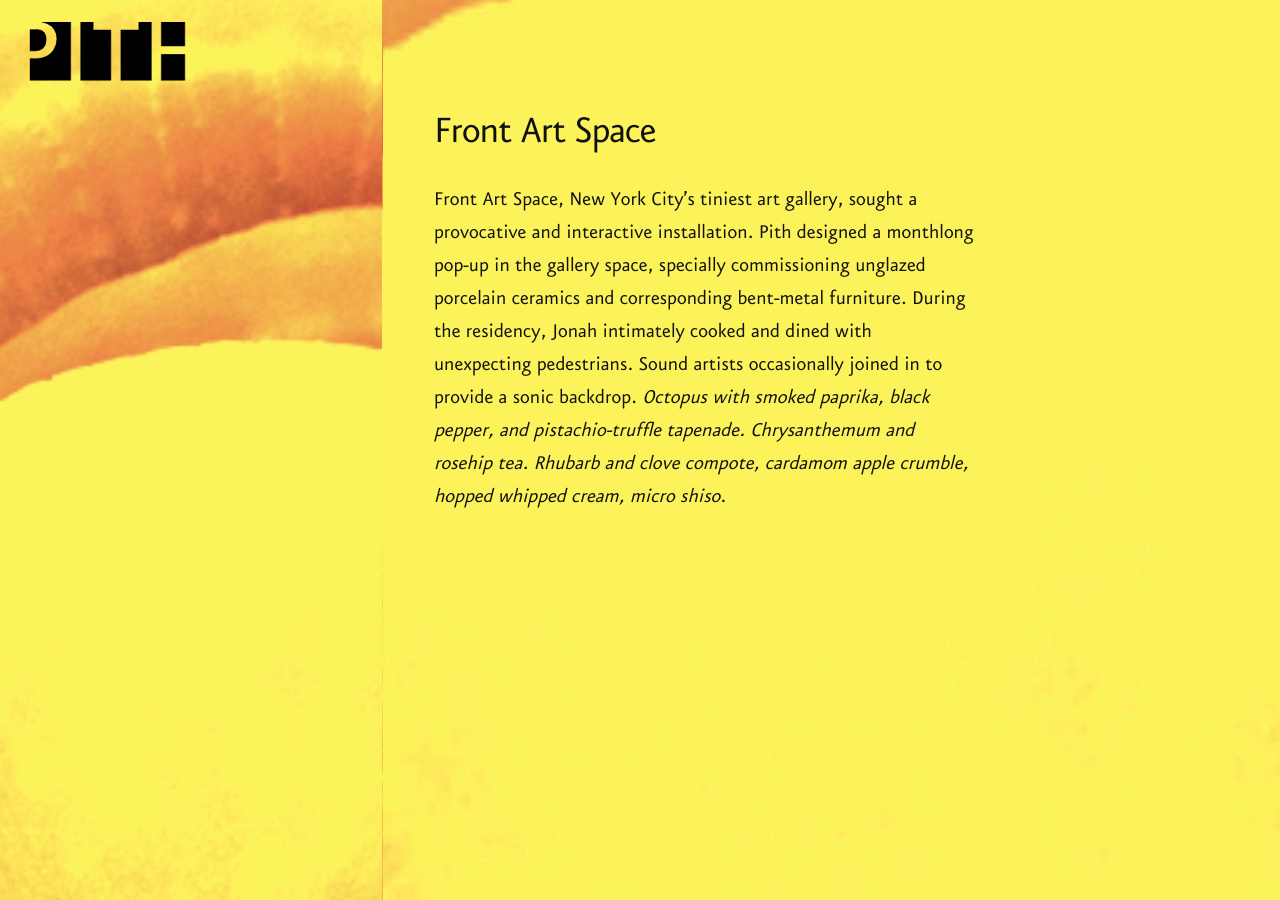
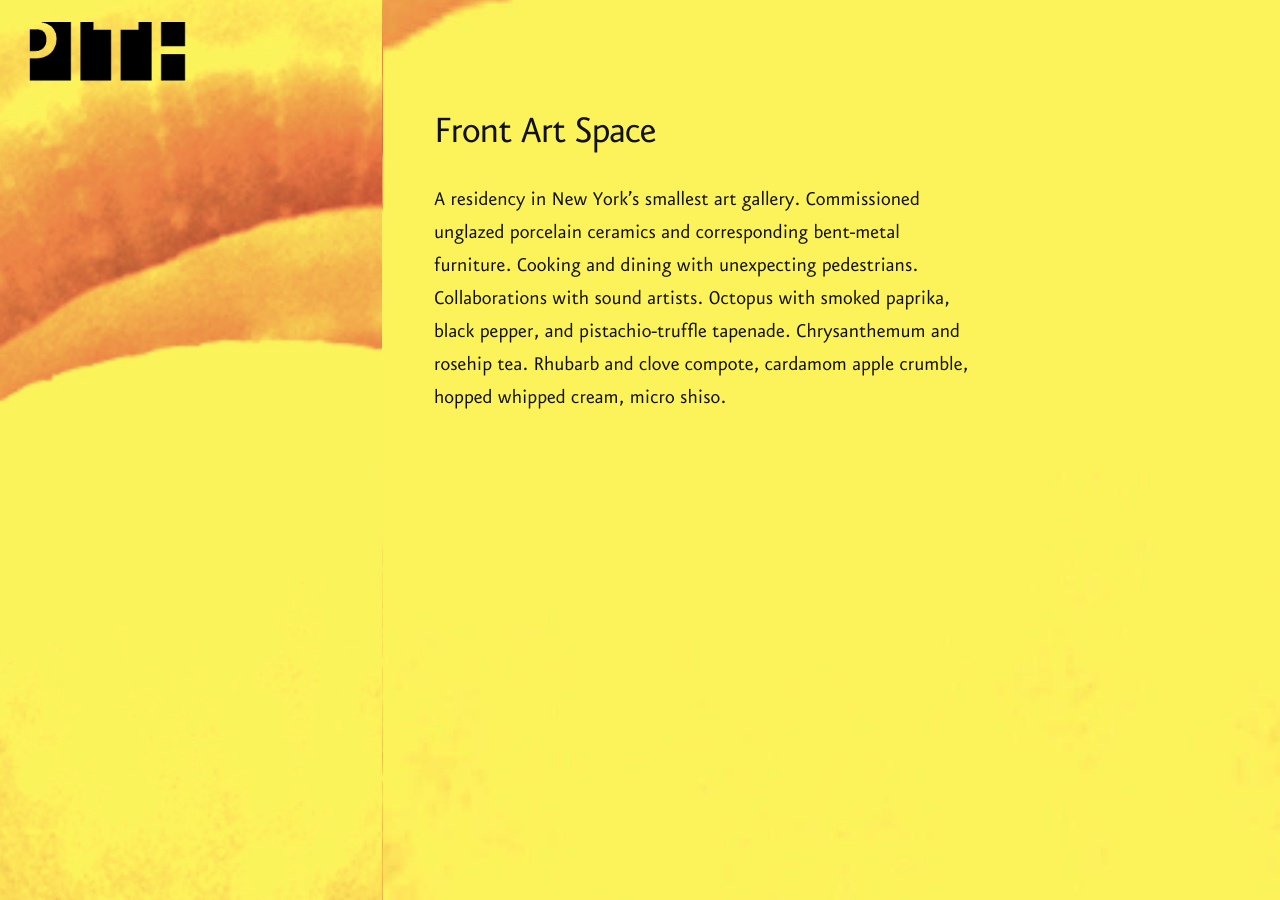
Before and after one commit to zoe-pith/pith-site, a Jekyll site: the page built from _posts/2016-05-07-front-art-space.md, in a window 1280 px wide. Built offline with Jekyll 4.4.1, drawn with Linux system fonts in a browser that asks for light colours.

Commit message:
Updated 2016-05-07-front-art-space.md

```diff
--- a/_posts/2016-05-07-front-art-space.md
+++ b/_posts/2016-05-07-front-art-space.md
@@ -5,5 +5,4 @@ categories: projects
 published: true
 ---
 
-Front Art Space, New York City’s tiniest art gallery, sought a provocative and interactive installation. Pith designed a monthlong pop-up in the gallery space, specially commissioning unglazed porcelain ceramics and corresponding bent-metal furniture. During the residency, Jonah intimately cooked and dined with unexpecting pedestrians. Sound artists occasionally joined in to provide a sonic backdrop.
-<em>Octopus with smoked paprika, black pepper, and pistachio-truffle tapenade. Chrysanthemum and rosehip tea. Rhubarb and clove compote, cardamom apple crumble, hopped whipped cream, micro shiso</em>.
+A residency in New York's smallest art gallery. Commissioned unglazed porcelain ceramics and corresponding bent-metal furniture. Cooking and dining with unexpecting pedestrians. Collaborations with sound artists. Octopus with smoked paprika, black pepper, and pistachio-truffle tapenade. Chrysanthemum and rosehip tea. Rhubarb and clove compote, cardamom apple crumble, hopped whipped cream, micro shiso.
```
